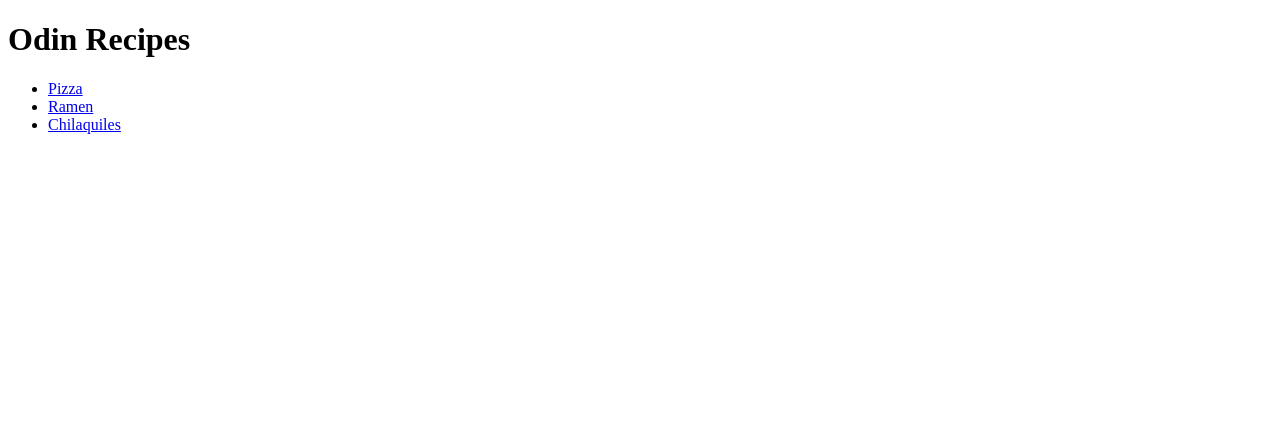
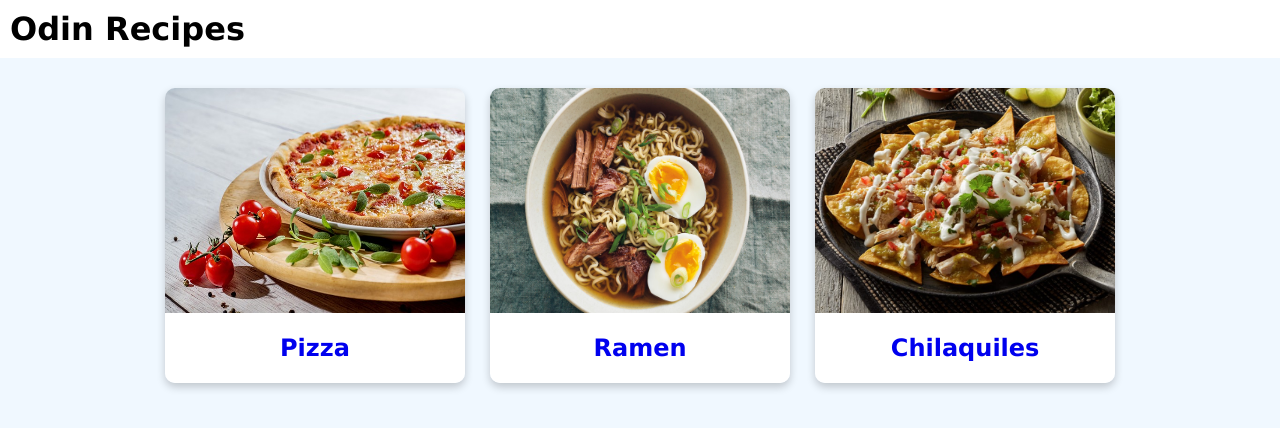
Before and after one commit to andrea441/odin-recipes, a plain HTML site: page index.html in a window 1280 px wide. Drawn offline with Linux system fonts and the light colour scheme.

Commit message:
Add CSS styling to main page

```diff
--- a/index.html
+++ b/index.html
@@ -7,10 +7,25 @@
 </head>
 <body>
     <h1>Odin Recipes</h1>
-    <ul>
-        <li><a href="./recipes/pizza.html">Pizza</a></li>
-        <li><a href="./recipes/ramen.html">Ramen</a></li>
-        <li><a href="./recipes/chilaquiles.html">Chilaquiles</a></li>
-    </ul>
+    <div class="cards">
+        <a href="./recipes/pizza.html" class="recipe-card">
+            <img src="images/pizza.jpg" alt="A tomato pizza">
+            <div class="container">
+                <h2>Pizza</h2>
+            </div>
+        </a>
+        <a href="./recipes/pizza.html" class="recipe-card">
+            <img src="images/ramen.jpeg" alt="A steaming bowl of ramen with perfectly cooked noodles">
+            <div class="container">
+                <h2>Ramen</h2>
+            </div>
+        </a>
+        <a href="./recipes/pizza.html" class="recipe-card">
+            <img src="images/chilaquiles.jpg" alt="A tomato pizza">
+            <div class="container">
+                <h2>Chilaquiles</h2>
+            </div>
+        </a>
+    </div>
 </body>
 </html>
--- a/style.css
+++ b/style.css
@@ -0,0 +1,35 @@
+body {
+    background-color: aliceblue;
+    font-family: Verdana, Geneva, Tahoma, sans-serif;
+    margin: 0px
+}
+
+h1 {
+    background-color: white;
+    margin: 0px 0px 20px 0px;
+    padding: 10px;
+}
+
+.cards {
+    text-align: center;
+}
+.recipe-card {
+    display: inline-block;
+    width: 300px;
+    box-shadow: 0 4px 8px 0 rgba(0, 0, 0, 0.2);
+    border-radius: 10px;
+    text-decoration: none;
+    margin: 10px;
+}
+.recipe-card img {
+    border-radius: 10px 10px 0px 0px;
+    width: 100%;
+    aspect-ratio: 4 / 3;
+    display: block;
+}
+.container {
+    text-align: center;
+    padding: 1px;
+    border-radius: 0px 0px 10px 10px;
+    background-color: white;
+}
```
Also changed, not shown: recipes/chilaquiles.html (+1 -0 lines), recipes/pizza.html (+1 -0 lines), recipes/ramen.html (+1 -0 lines), 1 other file.
